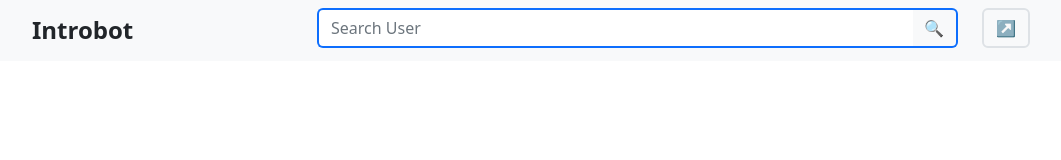
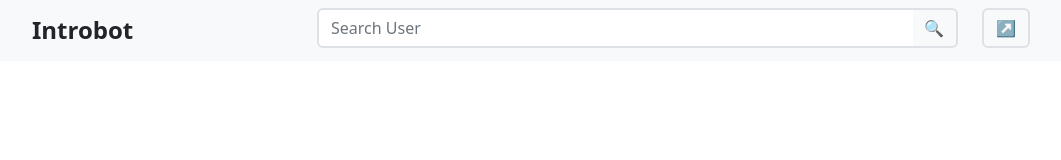
Before and after one commit to manishshahi1/template, a plain HTML site: page dashboard.html in a window 1280 px wide. Shown: the whole page, without its empty margins (50-1111 px from the left). Drawn offline with nearby package versions, Linux system fonts and the light colour scheme.

Commit message:
removed promary border

```diff
--- a/dashboard.html
+++ b/dashboard.html
@@ -32,13 +32,13 @@
               <div class="input-group">
                 <input
                   type="text"
-                  class="form-control border border-end-0 border-primary border-2"
+                  class="form-control border border-end-0 border-2"
                   placeholder="Search User"
                   aria-label="Search User"
                   aria-describedby="button-addon2"
                 />
                 <button
-                  class="btn border border-primary border-start-0 border-2 btn-outline-primary"
+                  class="btn border border-start-0 border-2 btn-outline-light"
                   type="button"
                   id="button-addon2"
                 >
```
